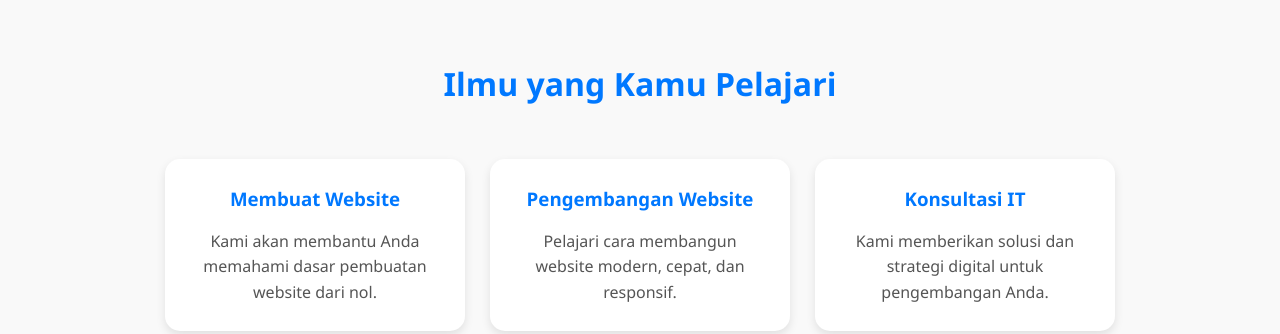
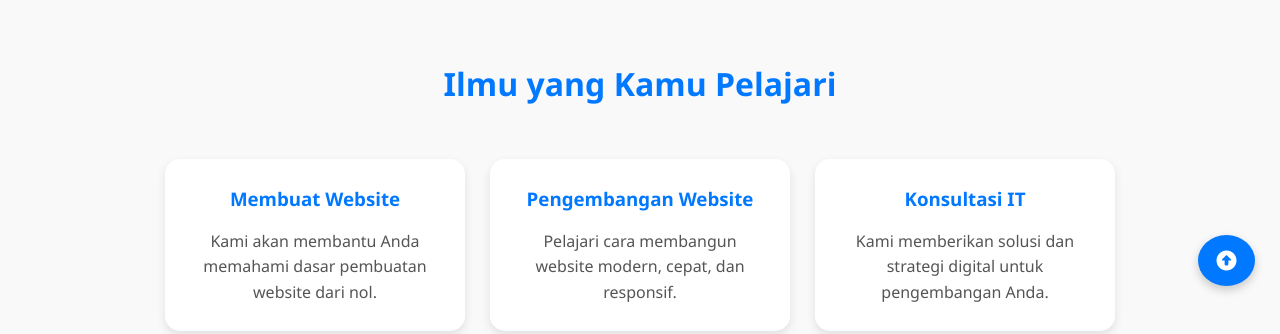
Before and after one commit to verjosee/progdas, a plain HTML site: page index.html in a window 1280 px wide. Shown: the part 489-823 px from the top of the page. Drawn offline with Linux system fonts and the light colour scheme.

Commit message:
Update Beranda.css

```diff
--- a/Beranda.css
+++ b/Beranda.css
@@ -172,3 +172,21 @@ footer {
     margin-top: 60px;
     font-size: 14px;
 }
+
+#scrollTopBtn {
+    position: fixed;
+    bottom: 25px;
+    right: 25px;
+    background-color: #0078ff;
+    color: white;
+    border: none;
+    padding: 12px 16px;
+    border-radius: 50%;
+    font-size: 20px;
+    cursor: pointer;
+    box-shadow: 0 4px 10px rgba(0,0,0,0.2);
+}
+
+scrollTopBtn:hover {
+    background-color: #005fcc;
+}
```
